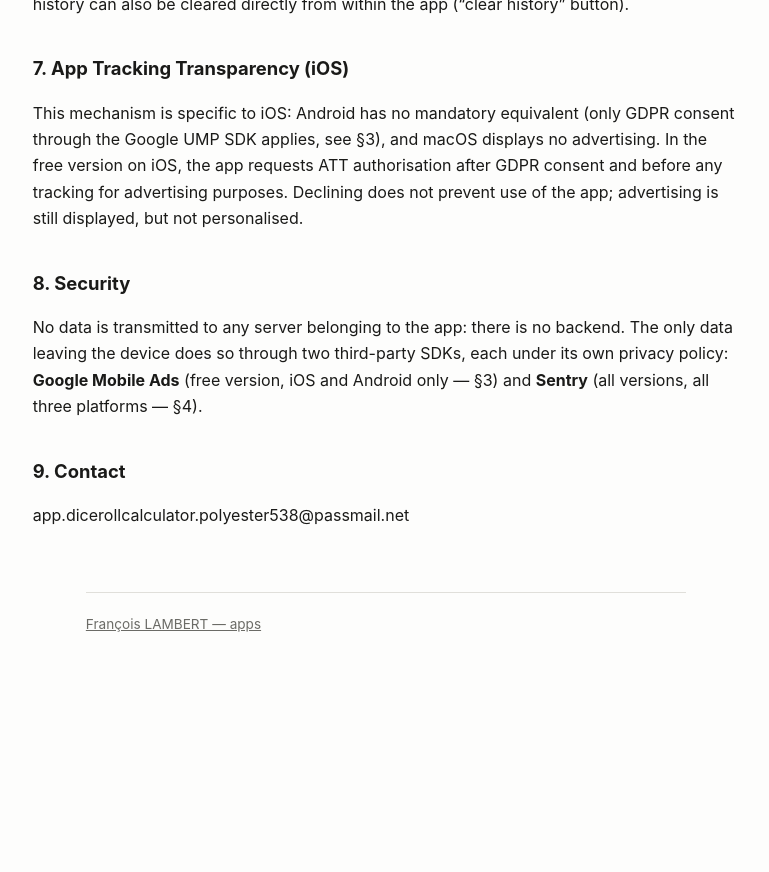
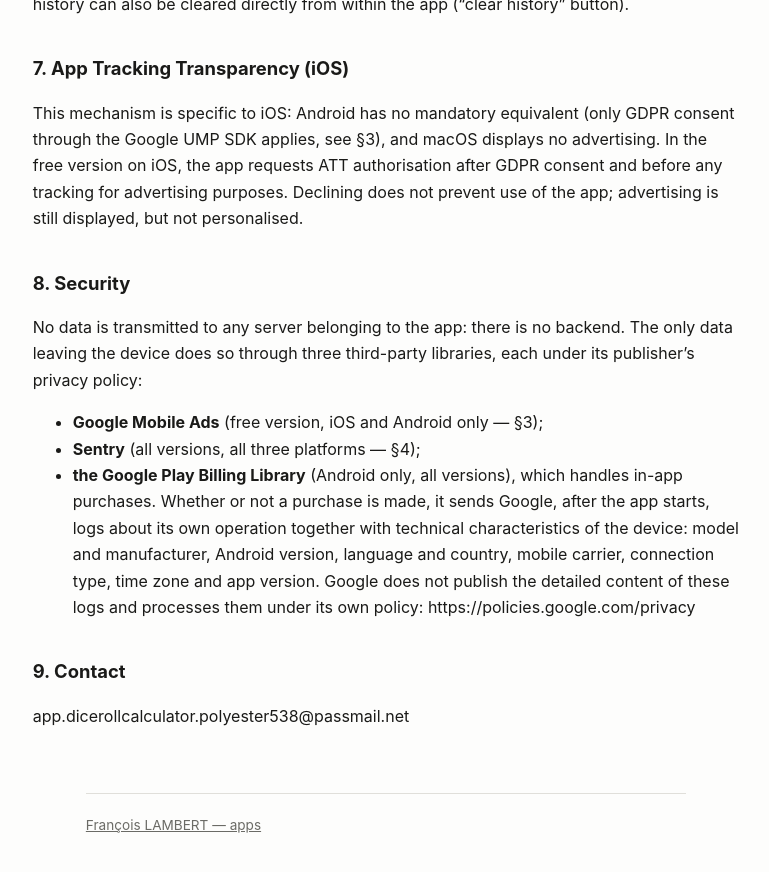
Before and after one commit to Francois3572/francois3572.github.io, a Jekyll site: the page built from dicerollcalculator/legal/en/privacy-policy.md, in a window 1280 px wide and 900 px high, scrolled down 2828 px. Shown: the top 872 px of the window, without its empty margins (254-1023 px from the left). Built offline with Jekyll 4.4.1, drawn with Linux system fonts in a browser that asks for light colours; before the commit the page ends 3528 px from its top, so only the background shows below that.

Commit message:
Pages légales de Dice Roll Calculator : confidentialité §8 (bibliothèque Google Play Billing, ADR-057)
Co-Authored-By: Claude Opus 5.5 <noreply@anthropic.com>

```diff
--- a/dicerollcalculator/legal/en/privacy-policy.md
+++ b/dicerollcalculator/legal/en/privacy-policy.md
@@ -67,7 +67,11 @@ This mechanism is specific to iOS: Android has no mandatory equivalent (only GDP
 
 ## 8. Security
 
-No data is transmitted to any server belonging to the app: there is no backend. The only data leaving the device does so through two third-party SDKs, each under its own privacy policy: **Google Mobile Ads** (free version, iOS and Android only — §3) and **Sentry** (all versions, all three platforms — §4).
+No data is transmitted to any server belonging to the app: there is no backend. The only data leaving the device does so through three third-party libraries, each under its publisher's privacy policy:
+
+- **Google Mobile Ads** (free version, iOS and Android only — §3);
+- **Sentry** (all versions, all three platforms — §4);
+- **the Google Play Billing Library** (Android only, all versions), which handles in-app purchases. Whether or not a purchase is made, it sends Google, after the app starts, logs about its own operation together with technical characteristics of the device: model and manufacturer, Android version, language and country, mobile carrier, connection type, time zone and app version. Google does not publish the detailed content of these logs and processes them under its own policy: https://policies.google.com/privacy
 
 ## 9. Contact
 
```
Also changed, not shown: dicerollcalculator/legal/fr/confidentialite.md (+5 -1 lines).
